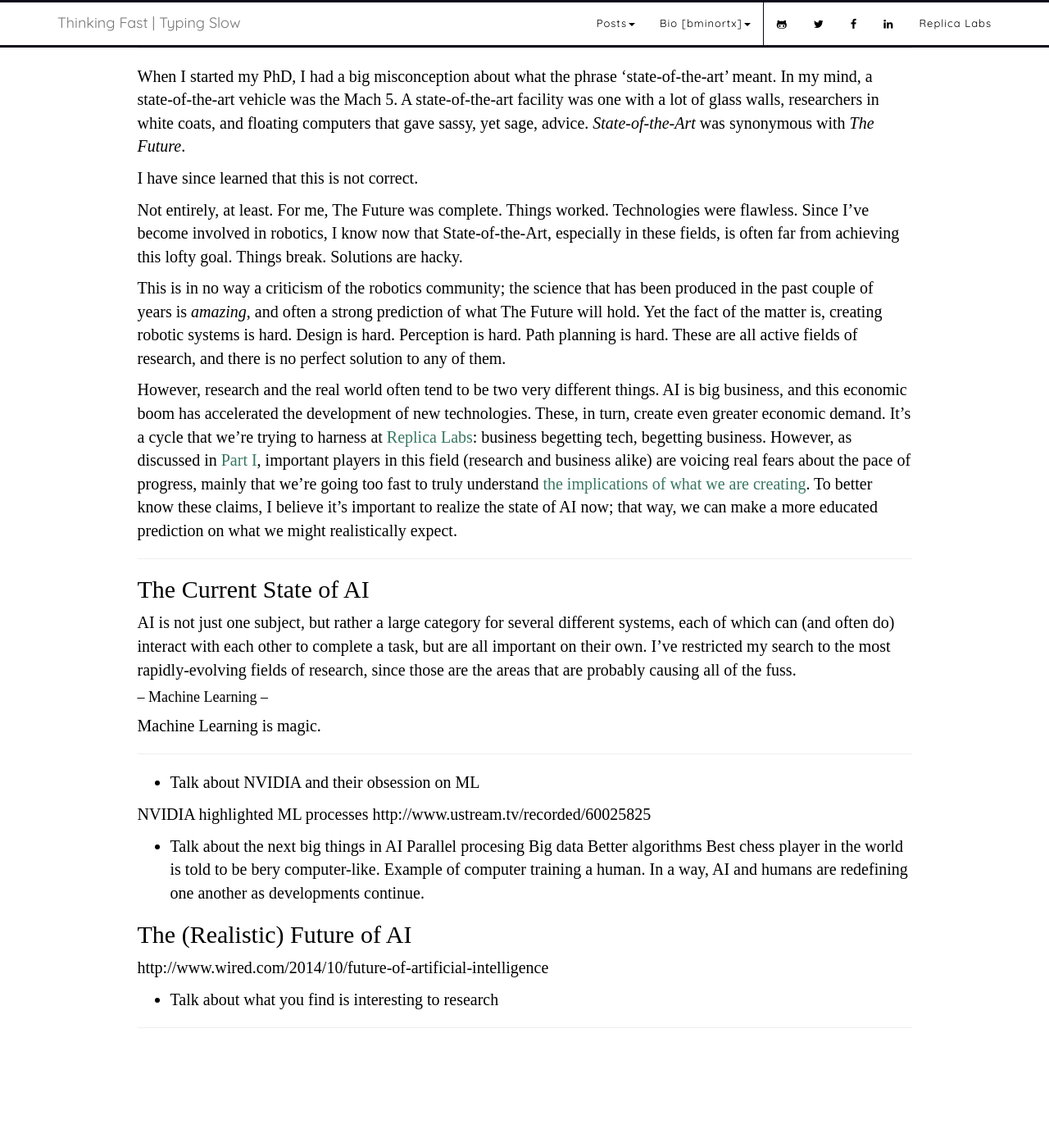
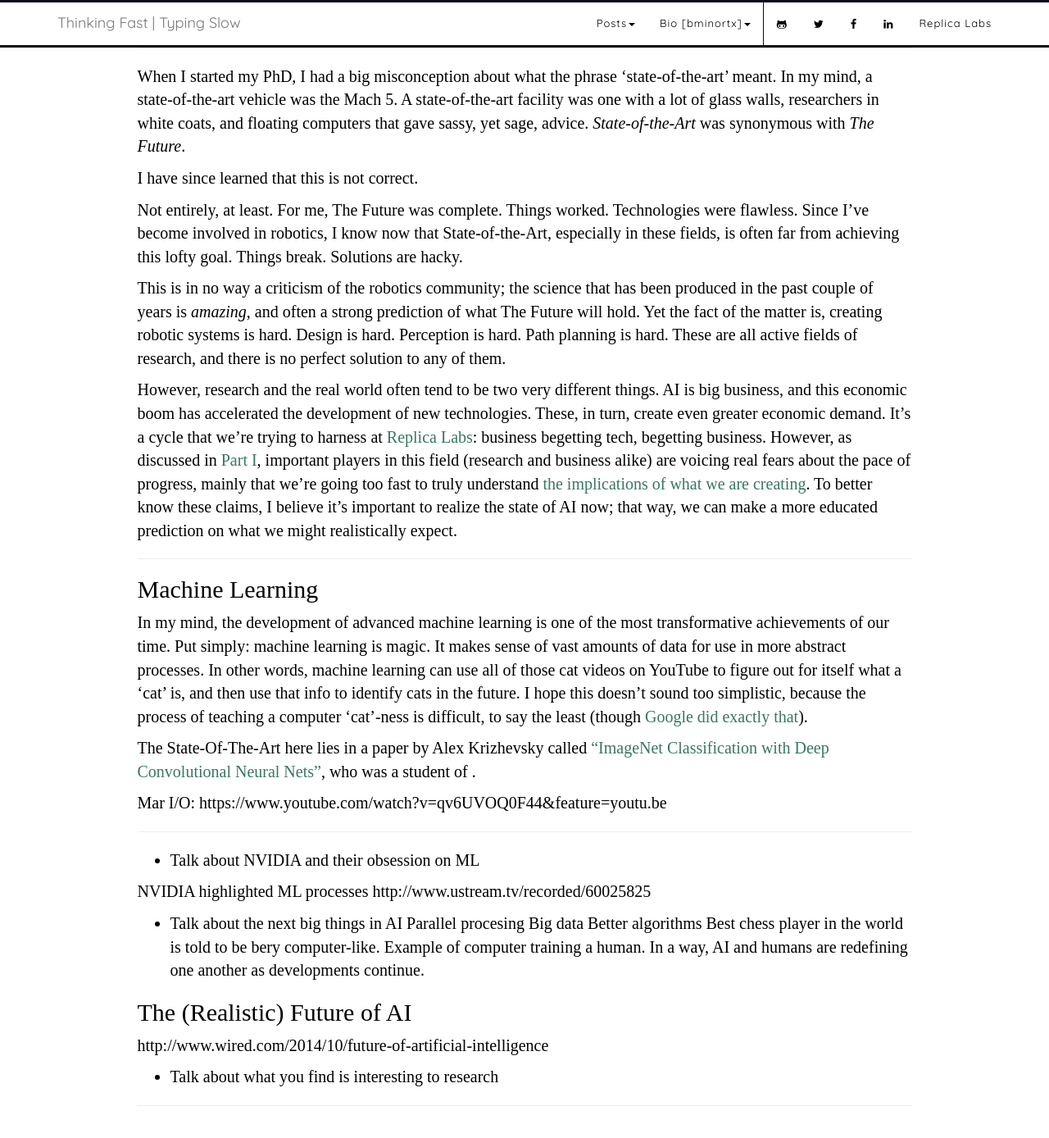
Before and after one commit to bminortx/bminortx.github.io, a Jekyll site: the page built from _posts/2015-05-31-Rise-Of-AI-Two.md, in a window 1280 px wide and 1400 px high, scrolled down 375 px. Shown: the top 1388 px of the window at 82% size. Built offline with Jekyll 4.4.1, drawn with Linux system fonts in a browser that asks for light colours; nearby versions of some CDN libraries; some web fonts are replaced; comment, search, counter and statistics services are not loaded; before the commit the page ends 1680 px from its top, so only the background shows below that.

Commit message:
More post, some small modifications

```diff
--- a/_posts/2015-05-31-Rise-Of-AI-Two.md
+++ b/_posts/2015-05-31-Rise-Of-AI-Two.md
@@ -18,13 +18,13 @@ However, research and the real world often tend to be two very different things.
 
 - - - - - - - -
 
-## The Current State of AI ##
+## Machine Learning ##
 
-AI is not just one subject, but rather a large category for several different systems, each of which can (and often do) interact with each other to complete a task, but are all important on their own. I've restricted my search to the most rapidly-evolving fields of research, since those are the areas that are probably causing all of the fuss.
+In my mind, the development of advanced machine learning is one of the most transformative achievements of our time. Put simply: machine learning is magic. It makes sense of vast amounts of data for use in more abstract processes. In other words, machine learning can use all of those cat videos on YouTube to figure out for itself what a 'cat' is, and then use that info to identify cats in the future. I hope this doesn't sound too simplistic, because the process of teaching a computer 'cat'-ness is difficult, to say the least (though [Google did exactly that](http://research.google.com/archive/unsupervised_icml2012.html)).
 
-#### -- Machine Learning -- ####
+The State-Of-The-Art here lies in a paper by Alex Krizhevsky called ["ImageNet Classification with Deep Convolutional Neural Nets"](http://www.cs.toronto.edu/~fritz/absps/imagenet.pdf), who was a student of .
 
-Machine Learning is magic.
+Mar I/O: https://www.youtube.com/watch?v=qv6UVOQ0F44&feature=youtu.be
 
 
 
--- a/about/index.html
+++ b/about/index.html
@@ -23,6 +23,8 @@ layout: bootstrap_default
         <p>Researcher | Runner | Co-founder of
           <b><a href="http://www.replicalabs.com" target="_blank">Replica
               Labs</a></b>
+        </p>
+        <p>
           gallimatrix~at~gmail.com
         </p>
       </div>
--- a/css/cover.css
+++ b/css/cover.css
@@ -158,12 +158,13 @@ body {
 
 .posts-section .headline-header {
     position: relative;
+    top: -10px;
     font-size: 25px;
     color: #fff;
     padding-top: 5px;
     padding-bottom: 5px;
     padding-left: 20px;
-    padding-right: 20px;
+    padding-right: 30px;
     background-color: #000;
     text-align: right;
 }
@@ -176,7 +177,7 @@ body {
     padding-top: 5px;
     padding-bottom: 5px;
     padding-left: 20px;
-    padding-right: 20px;
+    padding-right: 30px;
     background-color: #000;
     text-align: right;
 }
```
